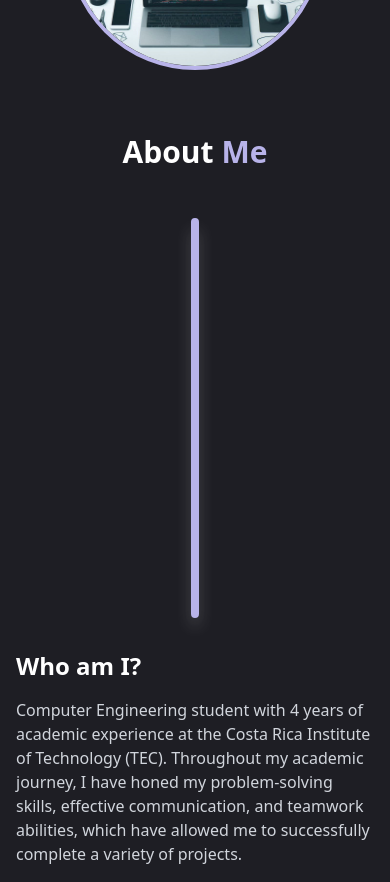
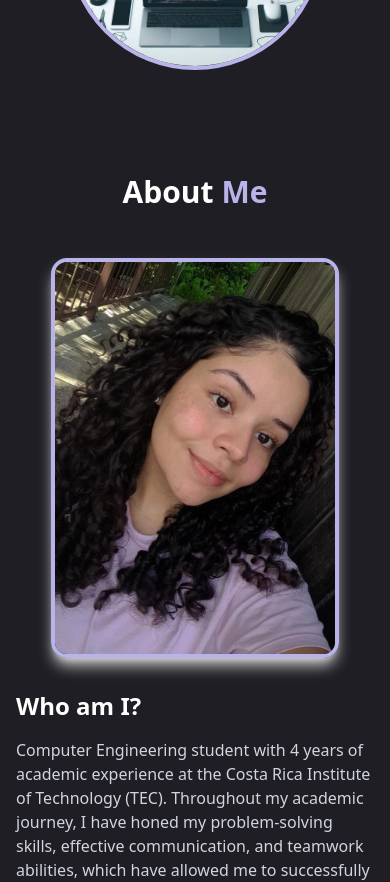
Before and after one commit to JennyGS23/Portfolio_JennyGS, a Next.js app in the folder portfolio/: page / in a window 390 px wide. Shown: the part 800-1682 px from the top of the page. Built offline with nearby package versions, Linux system fonts and the light colour scheme.

Commit message:
responsive

```diff
--- a/portfolio/src/app/portfolio.tsx
+++ b/portfolio/src/app/portfolio.tsx
@@ -6,6 +6,7 @@ import Image from "next/image"
 import { FontAwesomeIcon } from "@fortawesome/react-fontawesome";
 import { faJs, faHtml5, faCss3Alt, faReact, faNodeJs, faAndroid, faTrello, faGithub, faGitAlt, faAws  } from "@fortawesome/free-brands-svg-icons";
 import {faArrowRightArrowLeft, faBolt, faDatabase} from "@fortawesome/free-solid-svg-icons";
+
 
 export default function Portfolio() {
   const [activeSection, setActiveSection] = useState("home")
@@ -235,8 +236,15 @@ export default function Portfolio() {
                 </div>
               </div>
               <div className="md:w-1/2 flex justify-center">
-                <div className="relative w-64 h-64 md:w-80 md:h-80 rounded-full overflow-hidden border-4 border-[#B8B3E9] ">
-                    <Image src="/img/girl.jpg?height=400&width=400" alt="Profile" fill sizes="(max-width: 768px) 100vw, 50vw" priority className="object-cover"/>
+              <div className="relative w-64 h-64 md:w-80 md:h-80 2xl:w-96 2xl:h-96 rounded-full overflow-hidden border-4 border-[#B8B3E9]">
+                <Image
+                  src="/img/girl.jpg?height=400&width=400"
+                  alt="Profile"
+                  fill
+                  sizes="(max-width: 768px) 100vw, (max-width: 1200px) 50vw, 33vw"
+                  priority
+                  className="object-cover"
+                />
               </div>
               </div>
             </div>
@@ -244,21 +252,23 @@ export default function Portfolio() {
         </section>
 
         {/* About Section */}
-        <section id="about" className=" bg-[#1e1e24] bg-opacity-80 mb-10">
+        <section id="about" className="min-h-screen py-10 bg-[#1e1e24] bg-opacity-80 mb-10">
           <div className="container mx-auto px-4">
             <h2 className="text-3xl md:text-4xl font-bold mb-12 text-center">
               About <span className="text-[#B8B3E9]">Me</span>
             </h2>
             <div className="flex flex-col md:flex-row items-center">
               <div className="md:w-1/2 mb-8 md:mb-0 flex justify-center">
-                <div className="relative w-full max-w-xs h-[400px] rounded-2xl overflow-hidden border-4 border-[#B8B3E9]  shadow-lg shadow-[#D1D1D1]">
+                <div className="relative w-full max-w-xs min-w-[200px] h-[400px] rounded-2xl overflow-hidden border-4 border-[#B8B3E9] shadow-lg shadow-[#D1D1D1]">
                   <Image
-                        src="/img/user.jpeg?height=400&width=300"
+                    src="/img/user.jpeg"
                     alt="About Me"
-                        fill
-                        sizes="(max-width: 768px) 80vw, 30vw"
-                        className="object-cover"
+                    width={300}
+                    height={400}
+                    className="object-cover w-full h-full"
+
                   />
+
                 </div>
               </div>
               <div className="md:w-1/2">
@@ -300,7 +310,7 @@ export default function Portfolio() {
         </section>
 
         {/* Skills Section */}
-        <section id="skills" className="py-20 bg-[#1e1e24]">
+        <section id="skills" className="min-h-screen py-10 bg-[#1e1e24]">
           <div className="container mx-auto px-4">
             <h2 className="text-3xl md:text-4xl font-bold mb-12 text-center">
               My <span className="text-[#B8B3E9]">Skills</span>
@@ -376,7 +386,7 @@ export default function Portfolio() {
         </section>
 
         {/* Projects Section */}
-        <section id="projects" className=" bg-[#1e1e24] bg-opacity-80 mb-20">
+        <section id="projects" className="min-h-screen py-10 bg-[#1e1e24] bg-opacity-80 mb-20">
           <div className="container mx-auto px-4">
             <h2 className="text-3xl md:text-4xl font-bold mb-12 text-center">
               My <span className="text-[#B8B3E9]">Projects</span>
@@ -386,24 +396,26 @@ export default function Portfolio() {
               {projects.map((project, index) => (
                 <div
                   key={index}
-                  className="bg-gray-800  rounded-lg overflow-hidden hover:transform hover:scale-105 transition-transform duration-300"
+                  className="bg-gray-800  rounded-lg overflow-hidden hover:transform hover:bg-[#234250] transition-transform duration-300"
                 >
                   <div className="relative h-48">
                   <Image
-                      src={project.image || "/placeholder.svg"}
+                    src={project.image}
                     alt={project.title}
                     fill
+                    sizes="(max-width: 768px) 100vw, (max-width: 1200px) 50vw, 33vw"
                     className="object-cover"
                   />
+
                   </div>
                   <div className="p-6">
                     <h3 className="text-xl font-semibold mb-2">{project.title}</h3>
-                    <p className="text-gray-300 mb-4">{project.description}</p>
+                    <p className="text-gray-300 mb-4 text-sm">{project.description}</p>
                     <div className="flex flex-wrap gap-2 mb-4">
                       {project.tags.map((tag, tagIndex) => (
                         <span
                           key={tagIndex}
-                          className="border border-[#B8B3E9] bg-opacity-20 text-[#B8B3E9] text-sm px-3 py-1 rounded-full"
+                          className="bg-opacity-20 text-[#B8B3E9] text-sm  rounded-full"
                         >
                           {tag}
                         </span>
@@ -435,7 +447,7 @@ export default function Portfolio() {
 
 
         {/* Contact Section */}
-        <section id="contact" className=" bg-[#1e1e24] bg-opacity-80 mb-10">
+        <section id="contact" className="min-h-screen py-10 bg-[#1e1e24] bg-opacity-80">
           <div className="container mx-auto px-4">
             <h2 className="text-3xl md:text-4xl font-bold mb-12 text-center">
               Contact <span className="text-[#B8B3E9]">Me</span>
@@ -482,8 +494,8 @@ export default function Portfolio() {
               </div>
 
               <div className="md:w-1/2">
-                <form ref={form} onSubmit={handleSubmit} className="space-y-6">
-                  <div className="grid grid-cols-1 md:grid-cols-2 gap-6">
+                <form ref={form} onSubmit={handleSubmit} className="space-y-3">
+                  <div className="grid grid-cols-1 md:grid-cols-2 gap-4">
                     <div>
                       <label htmlFor="name" className="block mb-2 text-sm font-medium">
                         Your Name
```
Lines whose indentation alone changed are shown as unchanged.
